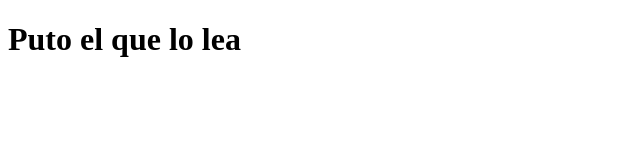
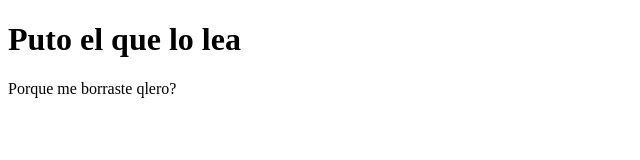
Before and after one commit to BrayanHdz/sincronizar, a plain HTML site: page usuarios.html in a window 1280 px wide. Shown: the whole page, without its empty margins (0-640 px from the left). Drawn offline with Linux system fonts and the light colour scheme.

```diff
--- a/usuarios.html
+++ b/usuarios.html
@@ -5,5 +5,6 @@
 </head>
 <body>
 	<h1>Puto el que lo lea</h1>
+	<p> Porque me borraste qlero?</p>
 </body>
 </html>
```
